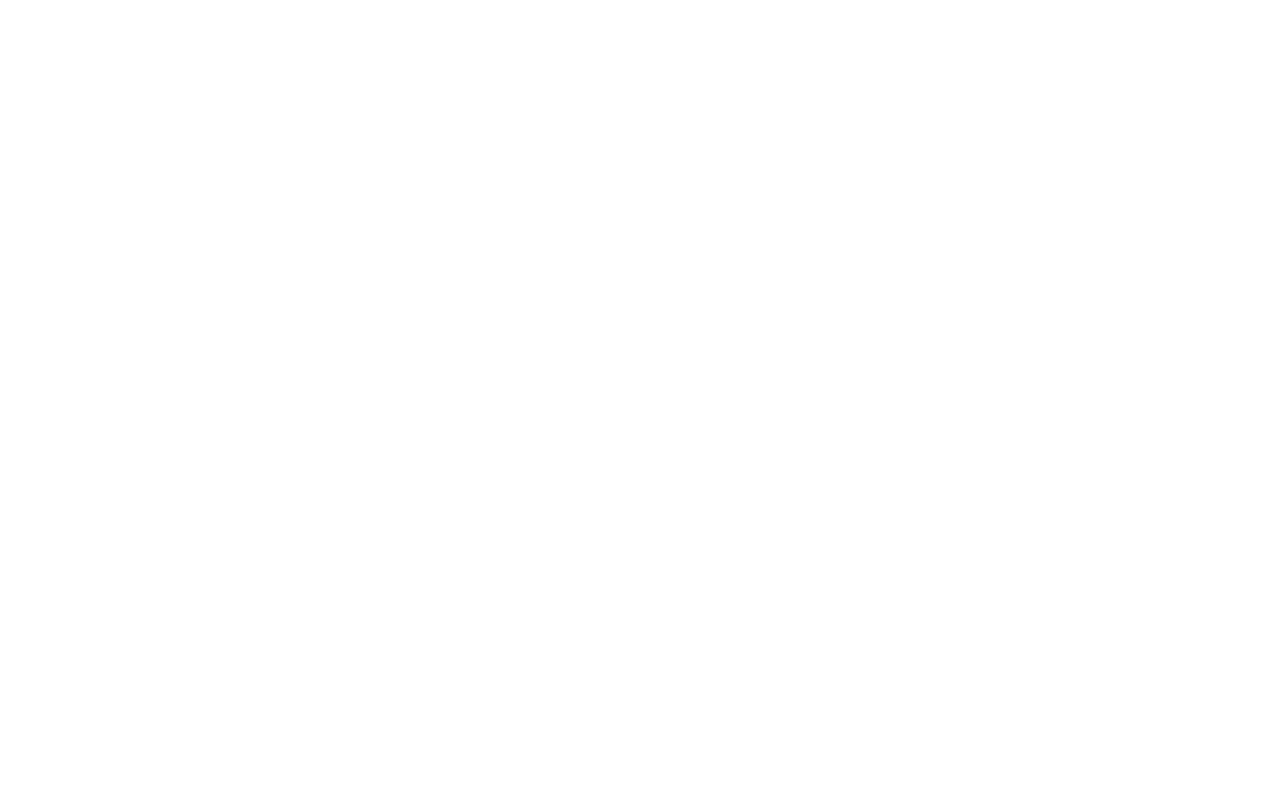
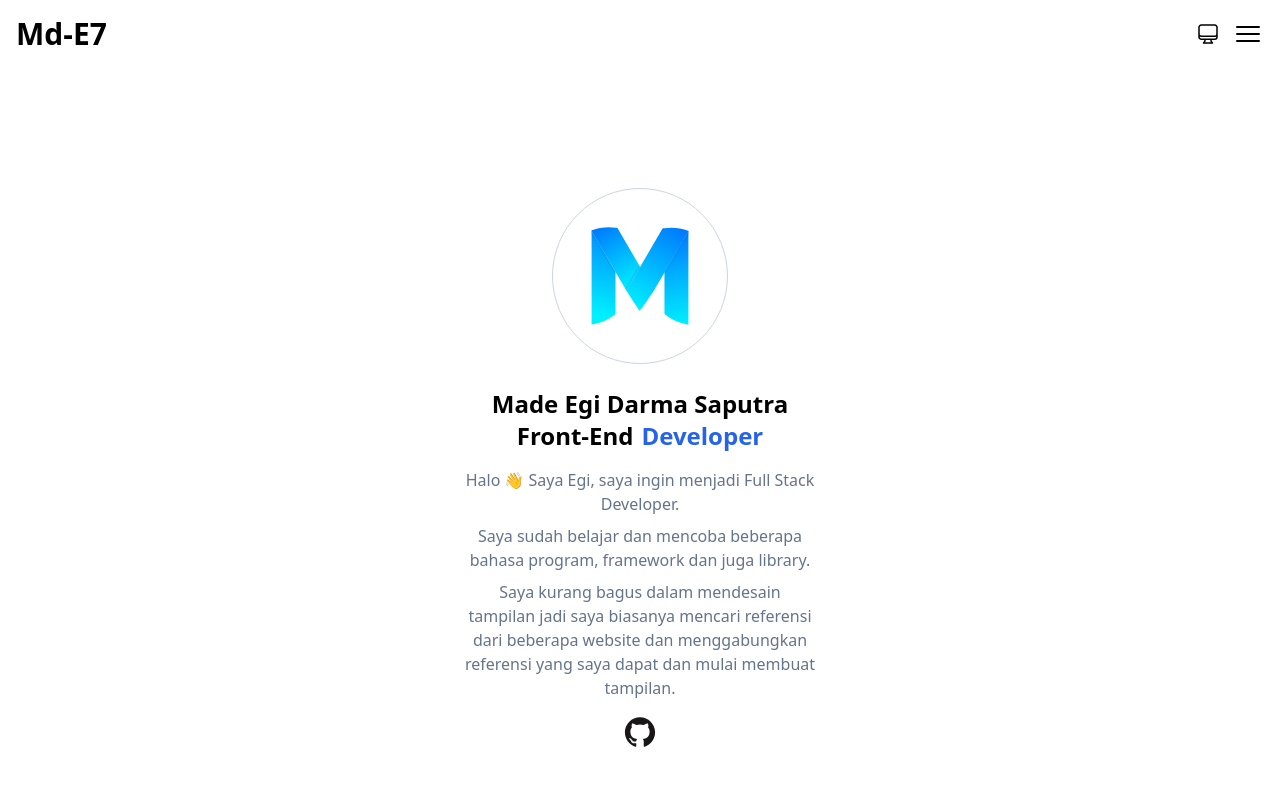
Before and after one commit to Md-E7/md-portfolio, a Next.js app: page / in a window 1280 px wide. Shown: the top 786 px of the page. Built offline with nearby package versions, Linux system fonts and the light colour scheme.

Commit message:
:sparkles: Add section about me

```diff
--- a/pages/index.tsx
+++ b/pages/index.tsx
@@ -1,6 +1,55 @@
+import Head from 'next/head'
+import AppHeader from '../components/AppHeader'
+import AppFooter from '../components/AppFooter'
+import Image from 'next/image'
+
 const Index = (): JSX.Element => {
   return (
-    <></>
+    <>
+      <Head>
+        <title>Md-E7 Portfolio</title>
+
+        <meta name={'description'} content={''}/>
+      </Head>
+
+      <AppHeader/>
+
+      <main className="flex flex-col items-center justify-center">
+        <section id={'about_me'} className={'flex min-h-screen max-w-sm flex-col justify-center gap-6 p-4'}>
+          <Image src={'/images/md-e7.svg'} alt={'Md-E7 logo'} width={500} height={500} className="mx-auto w-44 rounded-full border border-slate-300"/>
+
+          <div className={'flex flex-col gap-4 text-center'}>
+            <h2 className={'space-x-2 text-2xl font-bold'}>
+              <span>Made Egi Darma Saputra Front-End</span>
+              <span className={'text-blue-600'}>Developer</span>
+            </h2>
+
+            <div className={'flex flex-col gap-2'}>
+              <p className={'space-x-1 text-slate-500'}>
+                <span className={'font-medium'}>Halo 👋</span>
+                <span>Saya Egi, saya ingin menjadi Full Stack Developer.</span>
+              </p>
+              <p className={'text-slate-500'}>Saya sudah belajar dan mencoba beberapa bahasa program, framework dan juga library.</p>
+              <p className={'text-slate-500'}>Saya kurang bagus dalam mendesain tampilan jadi saya biasanya mencari referensi dari beberapa website dan menggabungkan referensi yang saya dapat dan mulai membuat tampilan.</p>
+            </div>
+
+            <div className={'flex items-center justify-center gap-2'}>
+              <a href="https://github.com/md-e7">
+                <svg viewBox="0 0 128 128" className={'h-8 w-8'}>
+                  <title>Github</title>
+                  <g fill="#181616">
+                    <path fillRule="evenodd" clipRule="evenodd" d="M64 5.103c-33.347 0-60.388 27.035-60.388 60.388 0 26.682 17.303 49.317 41.297 57.303 3.017.56 4.125-1.31 4.125-2.905 0-1.44-.056-6.197-.082-11.243-16.8 3.653-20.345-7.125-20.345-7.125-2.747-6.98-6.705-8.836-6.705-8.836-5.48-3.748.413-3.67.413-3.67 6.063.425 9.257 6.223 9.257 6.223 5.386 9.23 14.127 6.562 17.573 5.02.542-3.903 2.107-6.568 3.834-8.076-13.413-1.525-27.514-6.704-27.514-29.843 0-6.593 2.36-11.98 6.223-16.21-.628-1.52-2.695-7.662.584-15.98 0 0 5.07-1.623 16.61 6.19C53.7 35 58.867 34.327 64 34.304c5.13.023 10.3.694 15.127 2.033 11.526-7.813 16.59-6.19 16.59-6.19 3.287 8.317 1.22 14.46.593 15.98 3.872 4.23 6.215 9.617 6.215 16.21 0 23.194-14.127 28.3-27.574 29.796 2.167 1.874 4.097 5.55 4.097 11.183 0 8.08-.07 14.583-.07 16.572 0 1.607 1.088 3.49 4.148 2.897 23.98-7.994 41.263-30.622 41.263-57.294C124.388 32.14 97.35 5.104 64 5.104z"></path>
+                    <path d="M26.484 91.806c-.133.3-.605.39-1.035.185-.44-.196-.685-.605-.543-.906.13-.31.603-.395 1.04-.188.44.197.69.61.537.91zm2.446 2.729c-.287.267-.85.143-1.232-.28-.396-.42-.47-.983-.177-1.254.298-.266.844-.14 1.24.28.394.426.472.984.17 1.255zM31.312 98.012c-.37.258-.976.017-1.35-.52-.37-.538-.37-1.183.01-1.44.373-.258.97-.025 1.35.507.368.545.368 1.19-.01 1.452zm3.261 3.361c-.33.365-1.036.267-1.552-.23-.527-.487-.674-1.18-.343-1.544.336-.366 1.045-.264 1.564.23.527.486.686 1.18.333 1.543zm4.5 1.951c-.147.473-.825.688-1.51.486-.683-.207-1.13-.76-.99-1.238.14-.477.823-.7 1.512-.485.683.206 1.13.756.988 1.237zm4.943.361c.017.498-.563.91-1.28.92-.723.017-1.308-.387-1.315-.877 0-.503.568-.91 1.29-.924.717-.013 1.306.387 1.306.88zm4.598-.782c.086.485-.413.984-1.126 1.117-.7.13-1.35-.172-1.44-.653-.086-.498.422-.997 1.122-1.126.714-.123 1.354.17 1.444.663zm0 0"></path>
+                  </g>
+                </svg>
+              </a>
+            </div>
+          </div>
+        </section>
+      </main>
+
+      <AppFooter/>
+    </>
   )
 }
 
```
